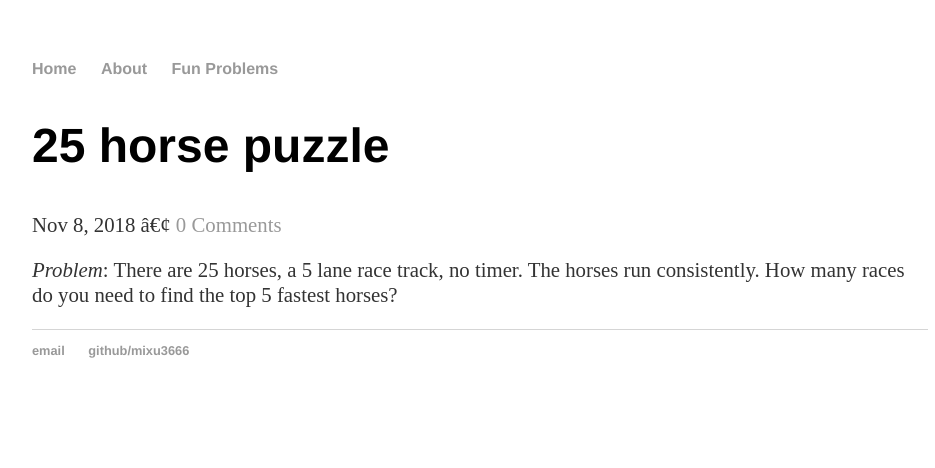
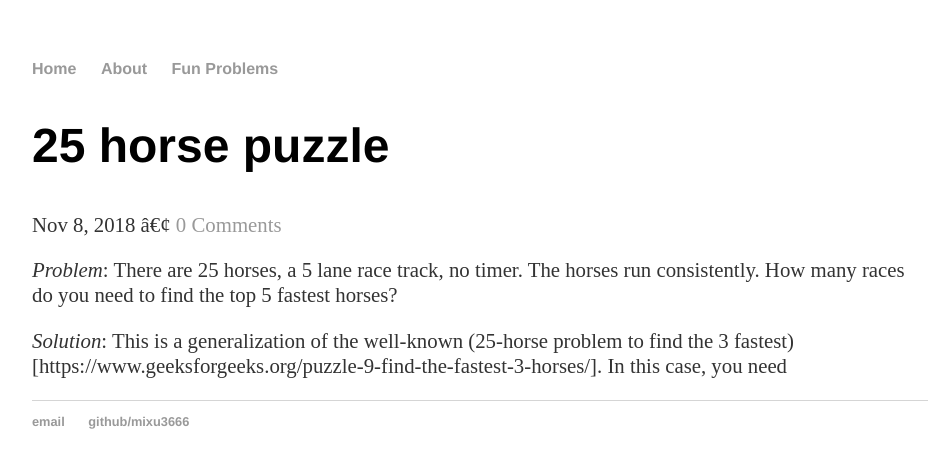
Before and after one commit to mixu3666/mixu3666.github.io, a Jekyll site: the page built from _posts/2018-11-08-25-horse-puzzle.md, in a window 1280 px wide. Shown: the top 468 px of the page, without its empty margins (160-1095 px from the left). Built offline with Jekyll 4.4.1, drawn with Linux system fonts in a browser that asks for light colours; a script that is not in the unit is left out; comment, search, counter and statistics services are not loaded.

Commit message:
Update 2018-11-08-25-horse-puzzle.md

```diff
--- a/_posts/2018-11-08-25-horse-puzzle.md
+++ b/_posts/2018-11-08-25-horse-puzzle.md
@@ -7,3 +7,5 @@ date:   2018-11-08
 ---
 
 *Problem*: There are 25 horses, a 5 lane race track, no timer. The horses run consistently. How many races do you need to find the top 5 fastest horses?
+
+*Solution*: This is a generalization of the well-known (25-horse problem to find the 3 fastest)[https://www.geeksforgeeks.org/puzzle-9-find-the-fastest-3-horses/]. In this case, you need
```
